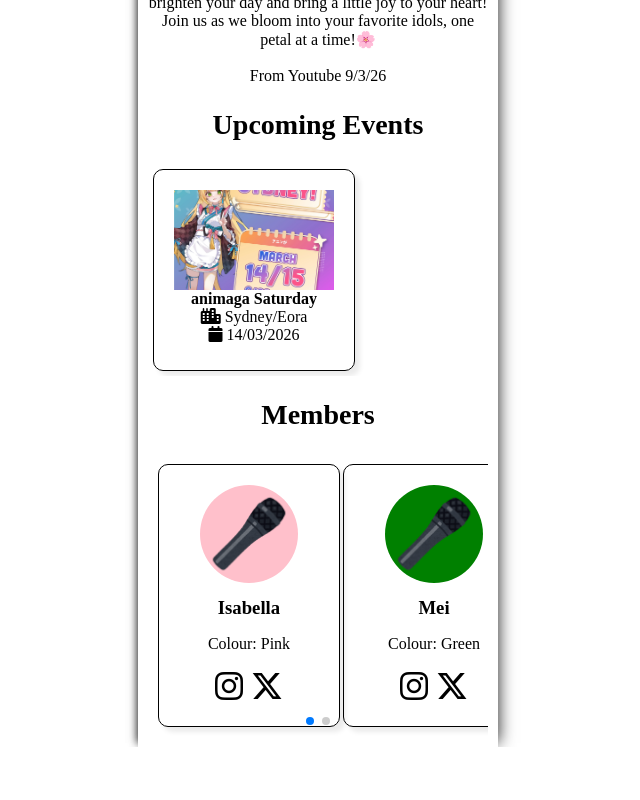
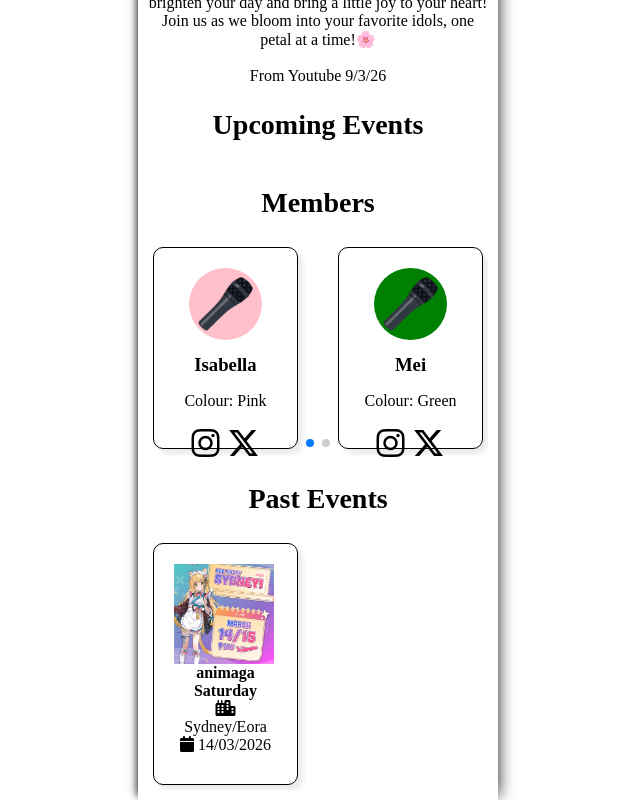
Before and after one commit to jesterngame/aus-idol-lookup, a React (Vite) app: page /aus-idol-lookup/group/1 in a window 1280 px wide. Shown: the part 732-1532 px from the top of the page, without its empty margins (322-962 px from the left). Before the commit the page ends 1479 px from the top, so only its background shows below. Built offline with nearby package versions, Linux system fonts and the light colour scheme.

Commit message:
Css changes and adding ability to click on event main image

```diff
--- a/src/EventList.jsx
+++ b/src/EventList.jsx
@@ -14,8 +14,6 @@ function EventList(props){
     const eventList = props.events;
 
     const now = new Date();
-    const currentMonth = now.getMonth();   // 0–11
-    const currentYear = now.getFullYear();
 
     const oneMonthFromNow = new Date();
       oneMonthFromNow.setMonth(oneMonthFromNow.getMonth() + 1);
--- a/src/EventPage.jsx
+++ b/src/EventPage.jsx
@@ -1,3 +1,5 @@
+"use client";
+
 import { Swiper, SwiperSlide } from 'swiper/react'
 import IdolGroupShortEventDisplay from './IdolGroupShortEventDisplay.jsx'
 import "swiper/css";
@@ -5,6 +7,7 @@ import 'swiper/css/free-mode';
 import "swiper/css/navigation";
 import 'swiper/css/pagination';
 import { Navigation, FreeMode, Pagination } from 'swiper/modules';
+import { useRef } from 'react';
 
 function formatDate(date){
   const d = new Date(date)
@@ -32,10 +35,30 @@ function EventPage(props){
         )
     });
 
+    const dialogRef = useRef();
+
+    const eventPosterImg = new Image();
+    eventPosterImg.src = eventData.img;
+
     return(
         <div className="group-page-container">
+            <dialog ref={dialogRef} className="image-veiwer">
+                <div
+                    style={{
+                        aspectRatio: `${eventPosterImg.naturalWidth} / ${eventPosterImg.naturalHeight}`,
+                        maxWidth: "90vw",
+                        maxHeight: "90vh"
+                    }}
+                >
+                    <img src={eventData.img} alt="Event Poster" />
+                </div>
+                <button className="image-veiwer-closer" onClick={() => dialogRef.current?.close()}>
+                    <i className="fa-solid fa-x"></i>
+                    <span className="sr-only">Close</span>
+                </button>
+            </dialog>
             <div className="column left">
-                <div className="event-header">
+                <div className="event-header" onClick={() => dialogRef.current?.showModal()}>
                     <img src={eventData.img} alt="Event Poster" />
                 </div>
                 <h2>{eventData.name}</h2>
@@ -67,7 +90,7 @@ function EventPage(props){
                 <h2>About</h2>
                 <p style={{ whiteSpace: "pre-line" }}>{eventData.description}</p>
 
-                <p><a href={eventData.ticketlink} target="_blank"> <i className="fa-solid fa-ticket large-social"></i></a></p>
+                <p><a href={eventData.ticketlink} target="_blank" className="eventTicket"> <i className="fa-solid fa-ticket large-social"></i></a></p>
             </div>
         </div>
     );
--- a/src/EventShortCardGroup.jsx
+++ b/src/EventShortCardGroup.jsx
@@ -17,7 +17,7 @@ function EventShortCardGroup(props){
     //onClick={() => updatePageEventSingle(props.id)}
     return(
         <NavLink to={`/aus-idol-lookup/event/${props.id}`} style={{ textDecoration: 'none', color: 'inherit' }}>
-            <div id={props.id} className="idol-group-card" >
+            <div id={props.id} className="event-group-card" >
                 <div className="event-group-image">
                     <img src={props.img} alt="Event Poster" />
                 </div>
--- a/src/IdolGroupPage.jsx
+++ b/src/IdolGroupPage.jsx
@@ -20,8 +20,23 @@ function IdolGroupPage(props){
     const socialsList = groupData.socials;
     const listSocials = socialsList.map(social => <Socials key={social.type} type={social.type} link={social.link}/>);
 
-    const eventData = props.events;
+    const now = new Date();
+
+    const eventData = props.events.filter(event => {
+        const d = event.date;
+        return (
+            d  >= now
+        );
+    });
     const listEvents = eventData.map(event => <SwiperSlide key={event.id}><EventShortCardGroup key={event.id} id={event.id} name={event.name} img={event.img} date={event.date} city={event.city} type={event.type} /></SwiperSlide>);
+
+    const eventDataPast = props.events.filter(event => {
+        const d = event.date;
+        return (
+            d  < now
+        );
+    });
+    const listEventsPast = eventDataPast.map(event => <SwiperSlide key={event.id}><EventShortCardGroup key={event.id} id={event.id} name={event.name} img={event.img} date={event.date} city={event.city} type={event.type} /></SwiperSlide>);
 
 
     return(
@@ -70,6 +85,22 @@ function IdolGroupPage(props){
                     </Swiper>
                 </div>
 
+                <div className="event">
+                    <h2>Past Events</h2>
+                    <Swiper
+                        slidesPerView={2}
+                        spaceBetween={30}
+                        freeMode={true}
+                        pagination={{
+                        clickable: true,
+                        }}
+                        modules={[FreeMode, Pagination]}
+                        className="mySwiper"
+                    >
+                        {listEventsPast}
+                    </Swiper>
+                </div>
+
             </div>
 
             <div className="column right">
--- a/src/index.css
+++ b/src/index.css
@@ -39,11 +39,11 @@ body {
   border-radius: 10px;
   box-shadow: 5px 5px 5px rgba(0, 0, 0, 0.082);
   padding: 20px;
-  margin: 10px;
+  margin: 5px;
   text-align: center;
-  max-width: 140px;
+  max-width: 200px;
+  height: 160px;
   display: inline-block;
-  width: 200px;
 }
 
 .idol-member h3{
@@ -150,6 +150,7 @@ body {
 .event-img-search {
   height: 100px;
   width: auto;
+  border-radius: 10px;
 }
 
 .event-card-short {
@@ -186,7 +187,7 @@ body {
 }
 
 .event-group-image{
-  width: 160px;
+  width: 100px;
   height: 100px;
   overflow: hidden;
 }
@@ -447,3 +448,54 @@ body {
   border: none;
   padding: 2px 12px;
 }
+
+.event-group-card {
+  border: 1px solid black;
+  border-radius: 10px;
+  box-shadow: 5px 5px 5px rgba(0, 0, 0, 0.082);
+  padding: 20px;
+  margin: 5px;
+  text-align: center;
+  max-width: 130px;
+  height: 200px;
+  display: inline-block;
+  width: 103px
+}
+
+.idolgroup-info strong{
+  display: -webkit-box;
+  -webkit-line-clamp: 2;
+  -webkit-box-orient: vertical;
+  overflow: hidden;
+}
+
+.image-veiwer {
+  position: relative;
+  z-index: 6;
+}
+
+.image-veiwer img{
+  height: 100%;
+  width: 100%;
+}
+
+.image-veiwer-closer {
+  position: absolute;
+  top: 0;
+  right: 0;
+  padding: 10px;
+  margin: 5px;
+  border-radius: 50%;
+  height: 45px;
+  width: 45px;
+  color: white;
+  background-color: #0000006c;
+  border: none;
+  z-index: 7;
+}
+
+.eventTicket {
+  text-decoration: 'none';
+  color: black;
+  font-size: 4em;
+}
```
